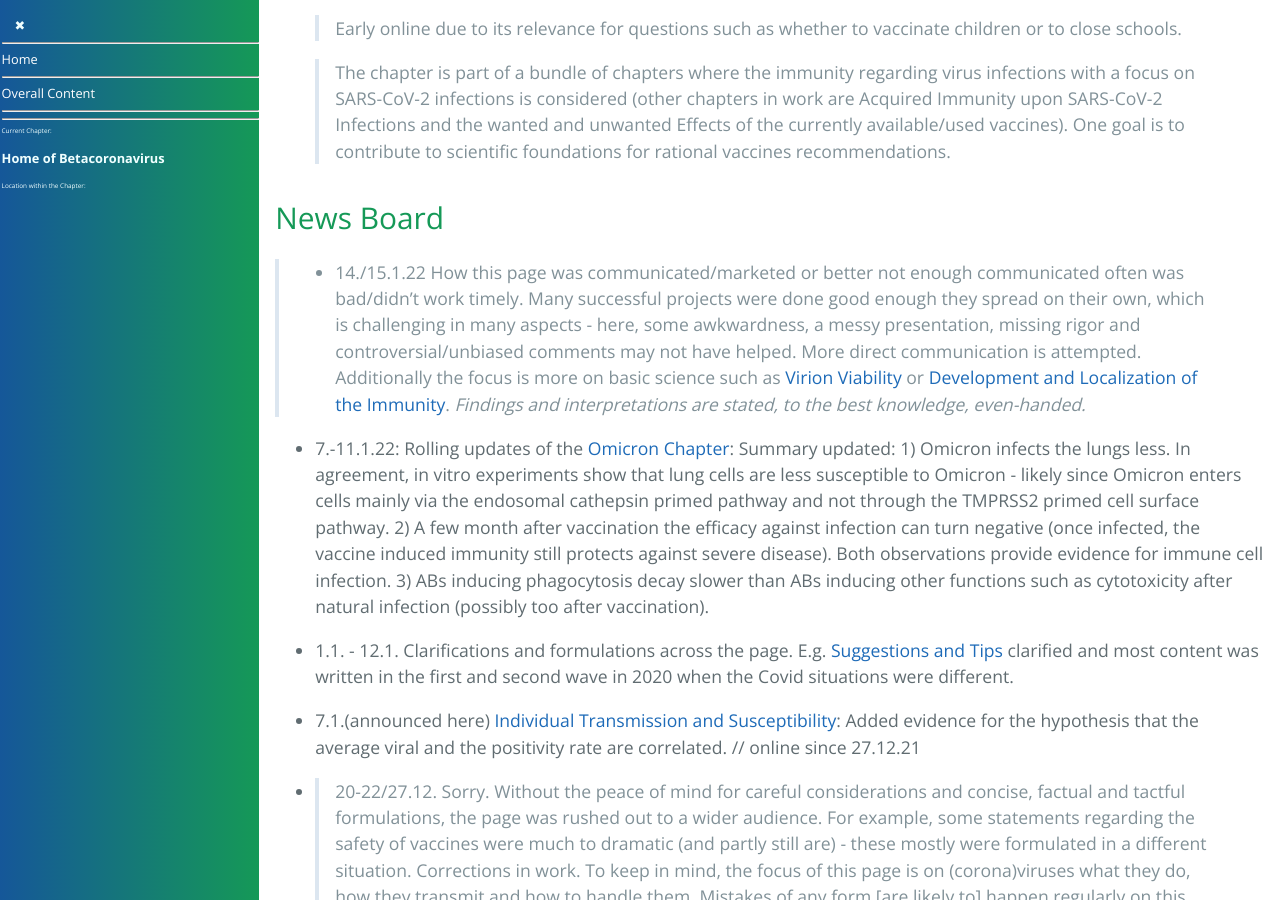
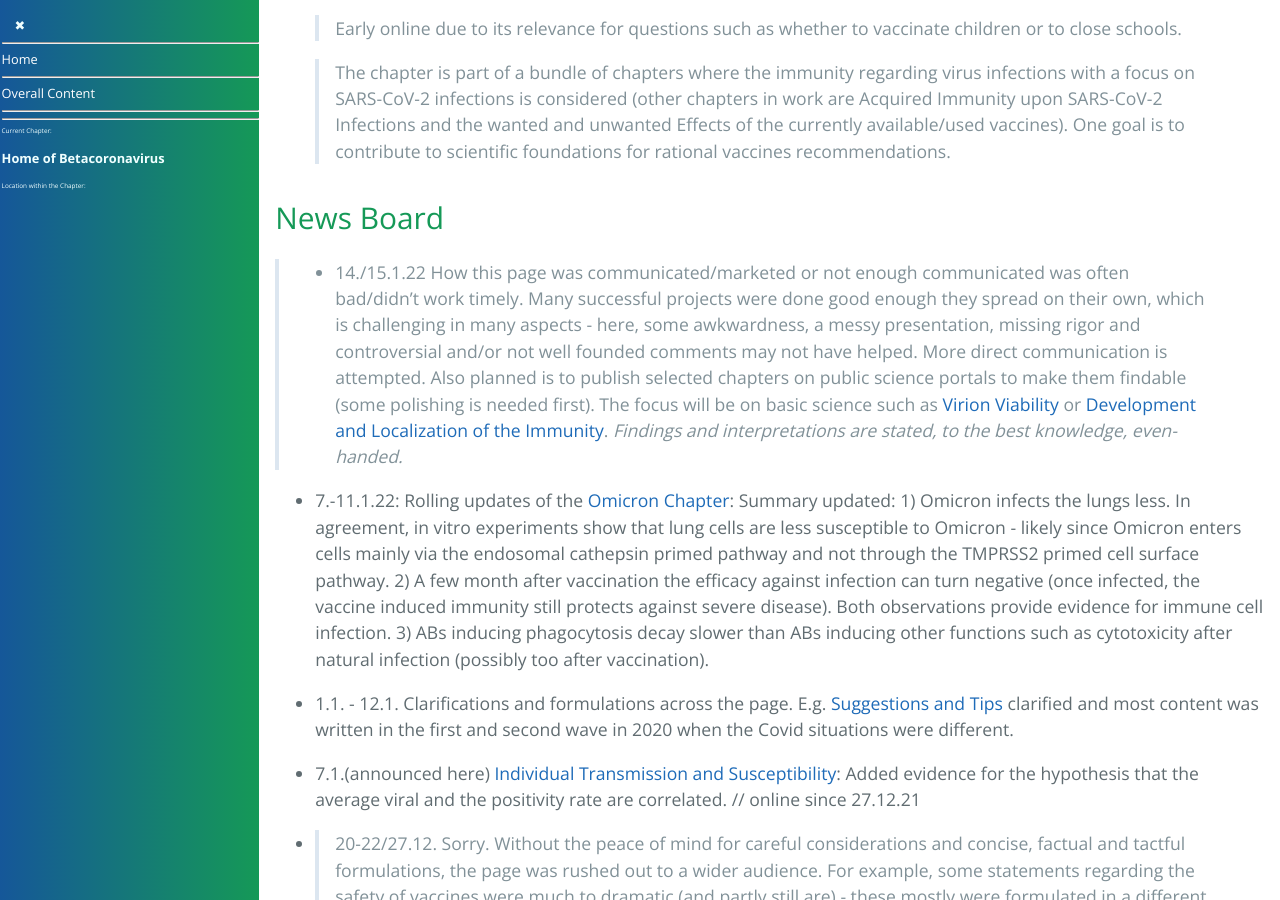
Before and after one commit to forestgrape/coronavirus, a Jekyll site: the page built from index.md, in a window 1280 px wide and 900 px high, scrolled down 2425 px. Built offline with Jekyll 4.4.1, drawn with Linux system fonts in a browser that asks for light colours; our own code applies the rules of GitHub Pages for plain Markdown files.

Commit message:
formulations

```diff
--- a/index.md
+++ b/index.md
@@ -73,7 +73,7 @@
 <!-- 5.12.21: As RNA vaccines turned out they don't tame SARS-CoV-2, from a coronavirus perspective alone the benefits of mass vaccination unclear.-->
 
 
-> - 14./15.1.22  How this page was communicated/marketed or better not enough communicated often was bad/didn't work timely. Many successful projects were done good enough they spread on their own, which is challenging in many aspects - here, some awkwardness, a messy presentation, missing rigor and controversial/unbiased comments may not have helped. More direct communication is attempted. Additionally the focus is more on basic science such as [Virion Viability](2_biological/virion_viability.md) or [Development and Localization of the Immunity](4_immunological/ontogenesis_and_locality_of_immunity.md). *Findings and interpretations are stated, to the best knowledge, even-handed.*
+> - 14./15.1.22  How this page was communicated/marketed or not enough communicated was often bad/didn't work timely. Many successful projects were done good enough they spread on their own, which is challenging in many aspects - here, some awkwardness, a messy presentation, missing rigor and controversial and/or not well founded comments may not have helped. More direct communication is attempted. Also planned is to publish selected chapters on public science portals to make them findable (some polishing is needed first). The focus will be on basic science such as [Virion Viability](2_biological/virion_viability.md) or [Development and Localization of the Immunity](4_immunological/ontogenesis_and_locality_of_immunity.md). *Findings and interpretations are stated, to the best knowledge, even-handed.*
 
 
 - 7.-11.1.22: Rolling updates of the [Omicron Chapter](2_biological/omicron.md): Summary updated: 1) Omicron infects the lungs less. In agreement, in vitro experiments show that lung cells are less susceptible to Omicron - likely since Omicron enters cells mainly via the endosomal cathepsin primed pathway and not through the TMPRSS2 primed cell surface pathway. 2) A few month after vaccination the efficacy against infection can turn negative (once infected, the vaccine induced immunity still protects against severe disease). Both observations provide evidence for immune cell infection. 3) ABs inducing phagocytosis decay slower than ABs inducing other functions such as cytotoxicity after natural infection (possibly too after vaccination).
```
